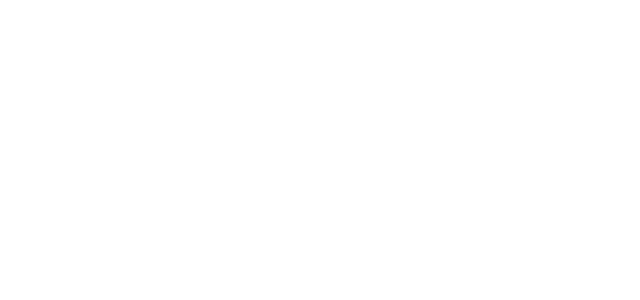
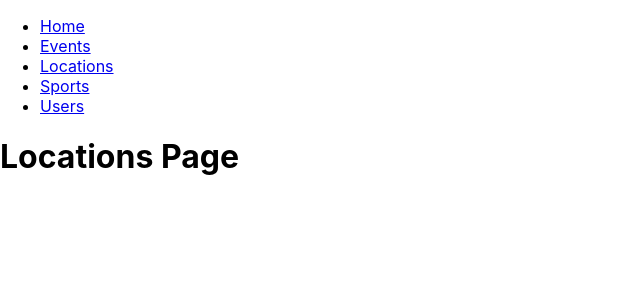
Before and after one commit to rohanphillips/watersportscentral_react_redux, a React (Create React App) app in the folder frontend/: page /locations in a window 1280 px wide. Shown: the top 300 px of the page, without its empty margins (0-640 px from the left). Built offline with nearby package versions, Linux system fonts and the light colour scheme.

Commit message:
Setting up routing

```diff
--- a/frontend/package.json
+++ b/frontend/package.json
@@ -9,6 +9,8 @@
     "react": "^17.0.1",
     "react-dom": "^17.0.1",
     "react-redux": "^7.2.2",
+    "react-router": "^5.2.0",
+    "react-router-dom": "^5.2.0",
     "react-scripts": "4.0.3",
     "redux": "^4.0.5",
     "redux-thunk": "^2.3.0",
--- a/frontend/src/App.js
+++ b/frontend/src/App.js
@@ -1,53 +1,45 @@
 import React, { Component } from 'react';
-// import {
-//   BrowserRouter as Router,
-//   Switch,
-//   Route
-// } from 'react-dom';
+import { connect } from 'react-redux';
+import {
+  BrowserRouter as Router,
+  Switch,
+  Route
+} from 'react-router-dom';
 import './App.css';
-// import NavBar from './components/NavBar'
+import NavBar from './components/NavBar'
+import Home from './components/Home';
+import Events from './components/Events';
+import Locations from './components/Locations';
+import Sports from './components/Sports';
+import Users from './components/Users';
 
-class App extends Component {
-
-  componentDidMount() {
-    // console.log("componentDidMount:")
-    // console.log(this.props)
-    // this.props.fetchCats()
-  }
-
-  render() {
-    // console.log(this.props.catPics) // log will fire every time App renders
-    return (
-      <div className="App">
-      </div>
-    );
-  }
+const App = (props) => {
+  return (
+    <Router>
+      {
+        <div>
+          <NavBar/>
+          <Switch>
+            <Route exact path="/">
+              <Home />
+            </Route>
+            <Route exact path="/events">
+              <Events />
+            </Route>
+            <Route exact path="/locations">
+              <Locations />
+            </Route>
+            <Route exact path="/sports">
+              <Sports />
+            </Route>
+            <Route exact path="/users">
+              <Users />
+            </Route>
+          </Switch>
+        </div>
+      }
+    </Router>
+  );
 }
 
-// const mapStateToProps = state => {
-//   return {
-//     catPics: state.cats,
-//     loading: state.loading
-//   }
-// }
-
-// const mapDispatchToProps = dispatch => {
-//   return {
-//     fetchCats: () => dispatch(fetchCats())
-//   }
-// }
-export default App
-
-// const App = (props) => {
-//   return (
-//     <Router>
-//       {
-//         <div>
-//           {/* <NavBar/> */}
-//         </div>
-//       }
-//     </Router>
-//   );
-// }
-
-// export default App;
+export default App;
--- /dev/null
+++ b/frontend/src/components/Events.js
@@ -0,0 +1,11 @@
+import React from 'react';
+
+const Events = () => {
+  return (
+    <div>
+      {<h1>Events Page</h1>}
+    </div>
+  );
+};
+
+export default Events;
--- /dev/null
+++ b/frontend/src/components/Locations.js
@@ -0,0 +1,11 @@
+import React from 'react';
+
+const Locations = () => {
+  return (
+    <div>
+      {<h1>Locations Page</h1>}
+    </div>
+  );
+};
+
+export default Locations;
--- /dev/null
+++ b/frontend/src/components/Sports.js
@@ -0,0 +1,11 @@
+import React from 'react';
+
+const Sports = () => {
+  return (
+    <div>
+      {<h1>Sports Page</h1>}
+    </div>
+  );
+};
+
+export default Sports;
--- /dev/null
+++ b/frontend/src/components/Users.js
@@ -0,0 +1,11 @@
+import React from 'react';
+
+const Users = () => {
+  return (
+    <div>
+      {<h1>Users Page</h1>}
+    </div>
+  );
+};
+
+export default Users;
--- a/frontend/src/index.js
+++ b/frontend/src/index.js
@@ -4,14 +4,14 @@
 import { createStore, applyMiddleware } from 'redux';
 import thunk from 'redux-thunk';
 import './index.css';
-// import App from './App';
+import App from './App';
 // import reportWebVitals from './reportWebVitals';
 
 const store = createStore(applyMiddleware(thunk))
 
 ReactDOM.render(
   <Provider store={store}>
-    {/* <App /> */}
+    <App />
   </Provider>,
   document.getElementById('root')
 );
```
Also changed, not shown: 1 other file (tests, documents, lock files or other folders).
